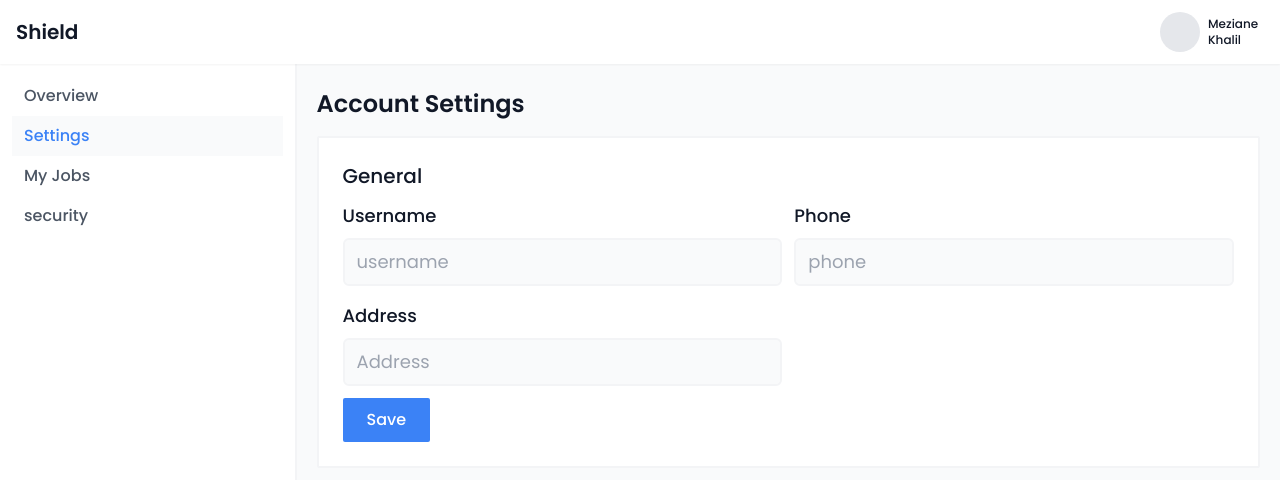
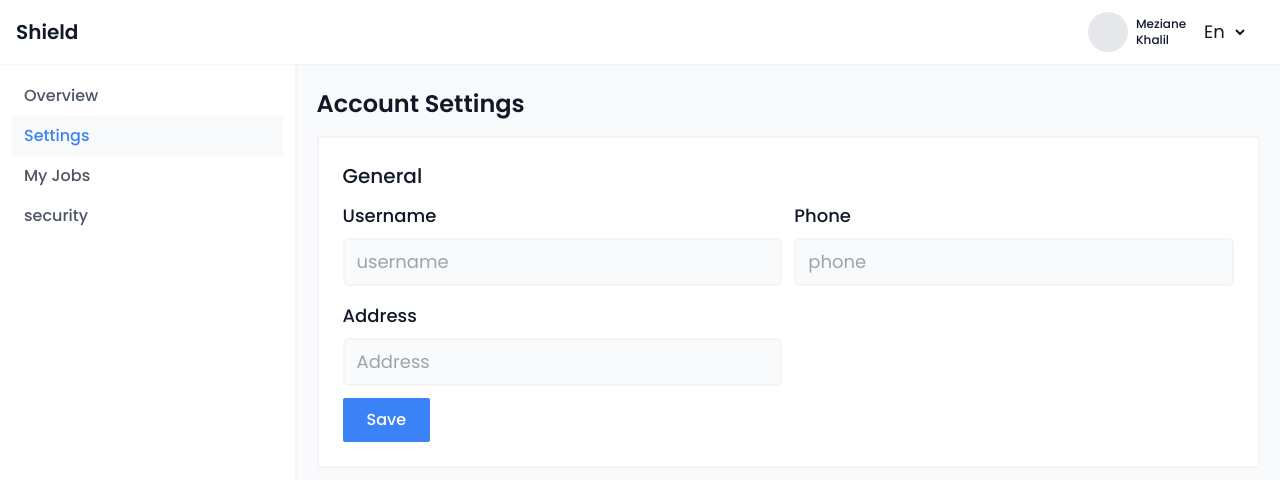
Before and after one commit to MedjadjiAbdelkadir/shield-job-application, a React (Vite) app: page /profile/settings in a window 1280 px wide. Shown: the top 480 px of the page. Built offline with nearby package versions, Linux system fonts and the light colour scheme; no server answers.

Commit message:
build select language component

```diff
--- a/package.json
+++ b/package.json
@@ -13,6 +13,7 @@
     "i18next": "^21.9.2",
     "i18next-browser-languagedetector": "^6.1.5",
     "i18next-http-backend": "^1.4.2",
+    "js-cookie": "^3.0.1",
     "react": "^18.2.0",
     "react-dom": "^18.2.0",
     "react-helmet-async": "^1.3.0",
--- a/public/locales/en/translation.json
+++ b/public/locales/en/translation.json
@@ -1,3 +1,4 @@
 {
-  "header.title": "find thousands of jobs that match your passion"
+  "header.title": "find thousands of jobs that match your passion",
+  "Profile.Account.Overview": "Account Overview"
 }
--- a/public/locales/fr/translation.json
+++ b/public/locales/fr/translation.json
@@ -1,3 +1,4 @@
 {
-  "header.title": "trouvez des milliers d'emplois qui correspondent à votre passion"
+  "header.title": "trouvez des milliers d'emplois qui correspondent à votre passion",
+  "Profile.Account.Overview": "Aperçu du compte"
 }
--- a/src/components/blocks/_index.js
+++ b/src/components/blocks/_index.js
@@ -1,2 +1,3 @@
 export { default as Footer } from './footer'
 export { default as Navbar } from './navbar'
+export { default as SelectLanguage } from './select-language'
--- /dev/null
+++ b/src/components/blocks/select-language.jsx
@@ -0,0 +1,14 @@
+import React from 'react'
+
+import i18next from 'i18next'
+import cookies from 'js-cookie'
+
+export default function SelectLanguage () {
+  const currentLanguageCode = cookies.get('i18next') || 'en'
+  return (
+    <select className="ml-4 bg-white border-md text-lg w-12 text-gray-900">
+      <option selected={currentLanguageCode === 'en' && true} value="en" onClick={() => i18next.changeLanguage('en')}>En</option>
+      <option selected={currentLanguageCode === 'fr' && true} value="fr" onClick={() => i18next.changeLanguage('fr')}>Fr</option>
+    </select>
+  )
+}
--- a/src/pages/profile/components/navbar.jsx
+++ b/src/pages/profile/components/navbar.jsx
@@ -1,6 +1,8 @@
 import React from 'react'
 
 import { Link } from 'react-router-dom'
+
+import { SelectLanguage } from '@components/blocks/_index'
 
 export default function Navbar () {
   return (
@@ -11,6 +13,7 @@ export default function Navbar () {
             {/* avatar profile */}
             <span className="w-10 h-10 inline-block bg-gray-200 rounded-full"></span>
             <p className="text-xs text-gray-900 font-medium whitespace-pre-line w-10">Meziane Khalil</p>
+            <SelectLanguage />
           </div>
       </div>
     </nav>
--- a/src/pages/profile/components/overview.jsx
+++ b/src/pages/profile/components/overview.jsx
@@ -1,9 +1,12 @@
 import React from 'react'
 
+import { useTranslation } from 'react-i18next'
+
 export default function Overview () {
+  const { t } = useTranslation()
   return (
   <section className="px-2">
-    <h2 className="text-2xl text-gray-900 font-semibold pt-3 pb-4">Account Overview</h2>
+    <h2 className="text-2xl text-gray-900 font-semibold pt-3 pb-4">{t('Profile.Account.Overview')}</h2>
     <div className="p-6 bg-white border-gray-100 border-2 border-solid rounded-sm">
       {/* profile image with name */}
       <div className="flex items-center gap-2">
```
Also changed, not shown: 1 other file (tests, documents, lock files or other folders).
